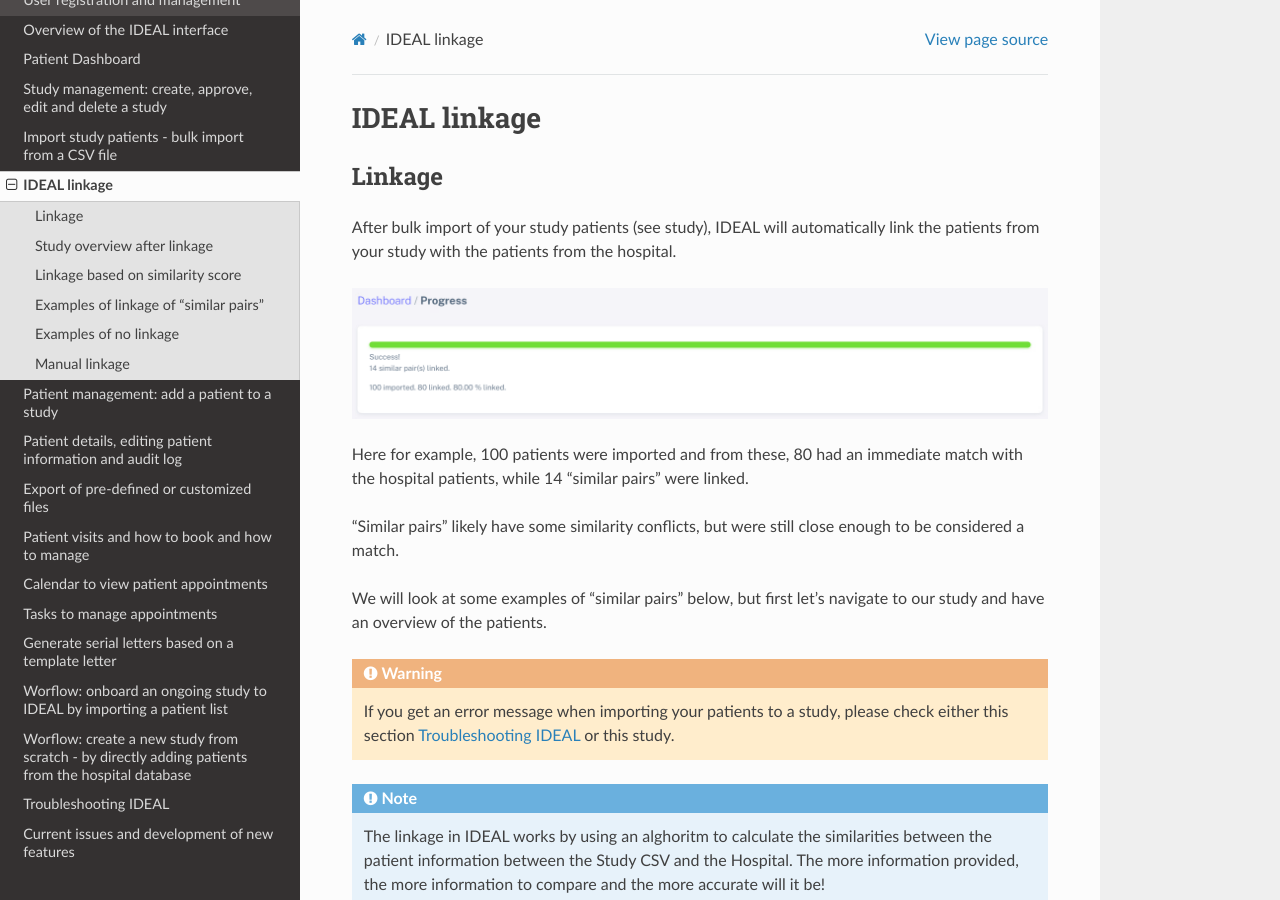
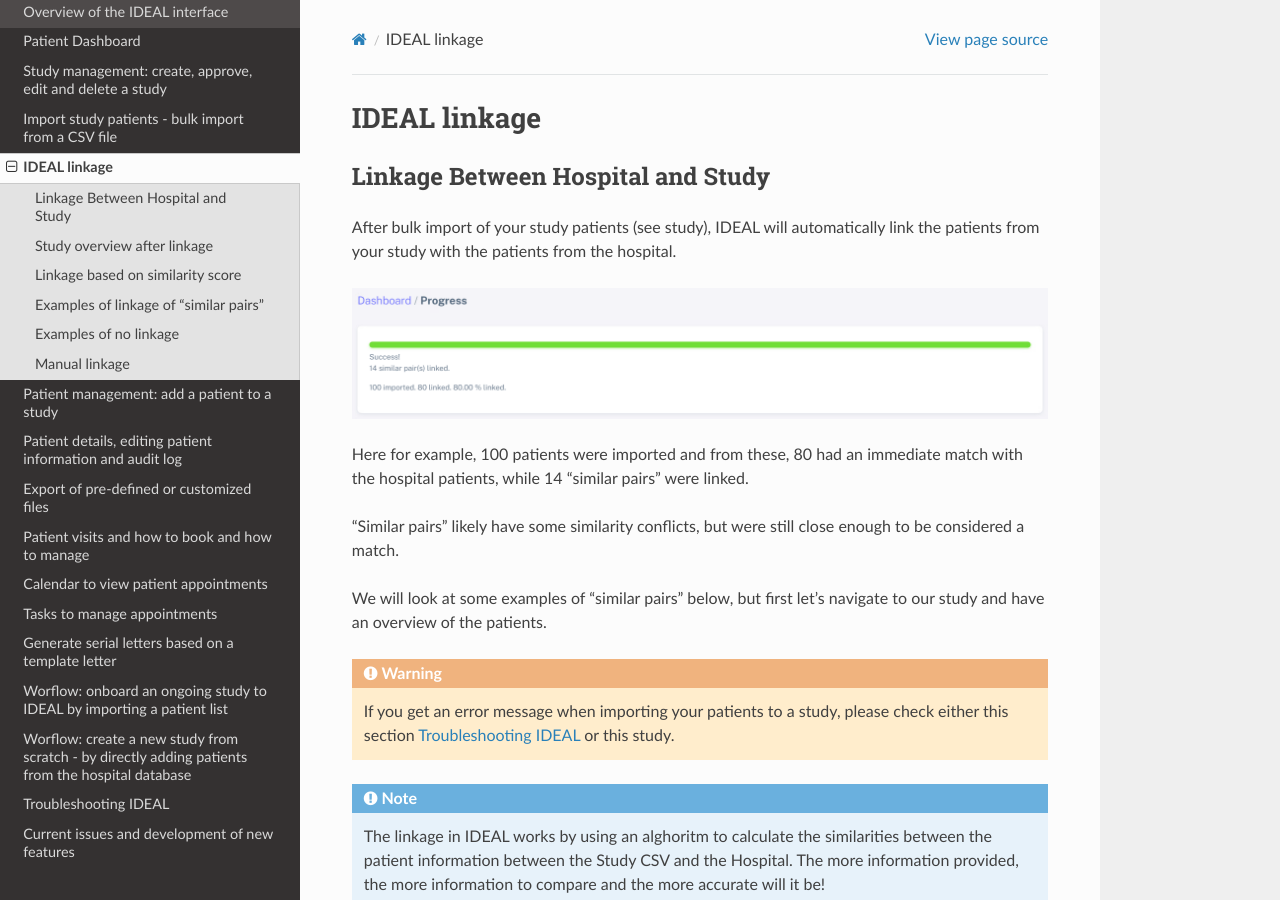
Before and after one commit to Nynuphar/IDEAL-doc, a Sphinx documentation site: the page built from docs/source/linkage.rst, in a window 1280 px wide and 900 px high. Built offline with Sphinx 7.4.7 and the Read the Docs theme 3.1.0, drawn with Linux system fonts in a browser that asks for light colours.

Commit message:
Update linkage.rst

```diff
--- a/docs/source/linkage.rst
+++ b/docs/source/linkage.rst
@@ -1,14 +1,12 @@
 IDEAL linkage
 #######################################################
 
-Linkage
-*********
+Linkage Between Hospital and Study
+*******************************************
 
 After bulk import of your study patients (see :doc:`study`), IDEAL will automatically link the patients from your study with the patients from the hospital.
 
-
 .. image:: Linkage.png
-
 
 Here for example, 100 patients were imported and from these, 80 had an immediate match with the hospital patients, while 14 "similar pairs" were linked.
 
@@ -19,7 +17,6 @@ We will look at some examples of "similar pairs" below, but first let's navigate
 .. warning:: If you get an error message when importing your patients to a study, please check either this section :doc:`trouble` or this :doc:`study`.
 
 .. note:: The linkage in IDEAL works by using an alghoritm to calculate the similarities between the patient information between the Study CSV and the Hospital. The more information provided, the more information to compare and the more accurate will it be!
-
 
 Study overview after linkage
 ******************************************************
```
